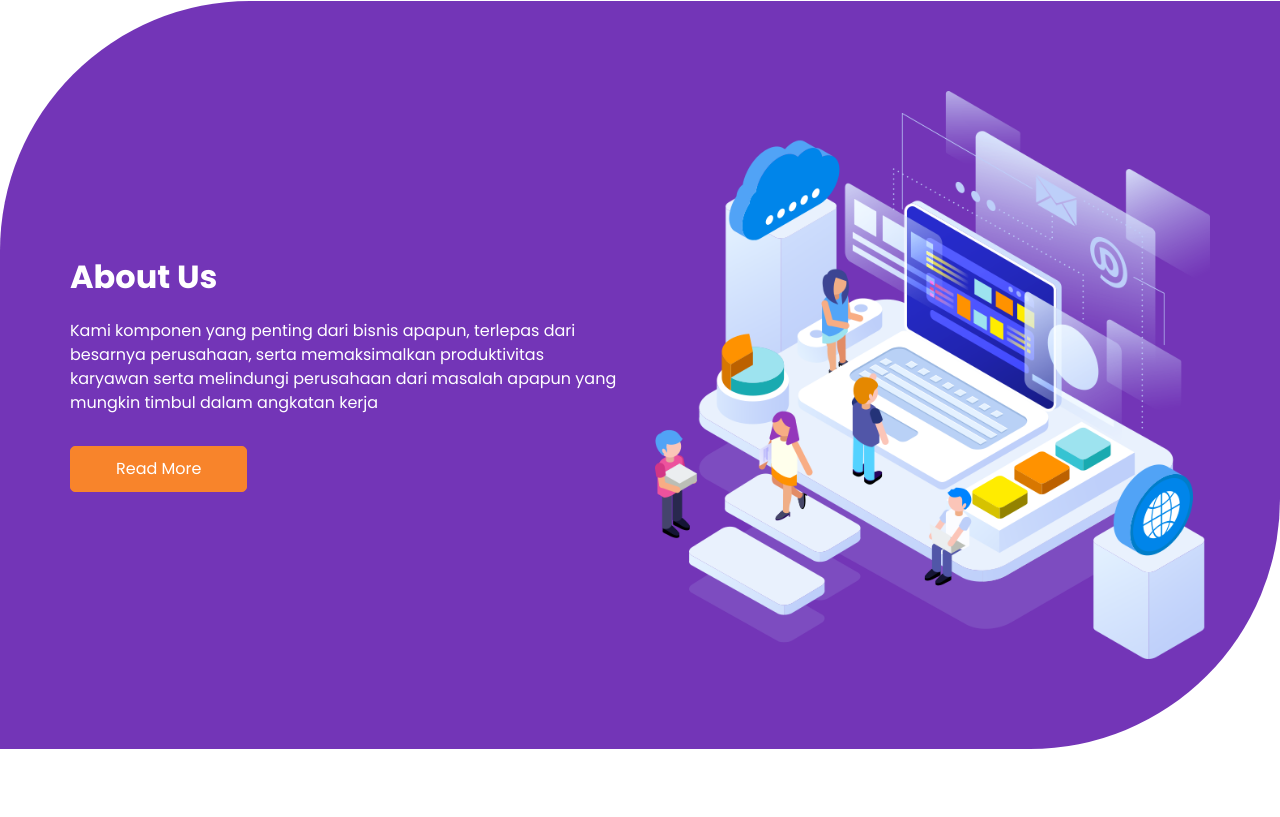
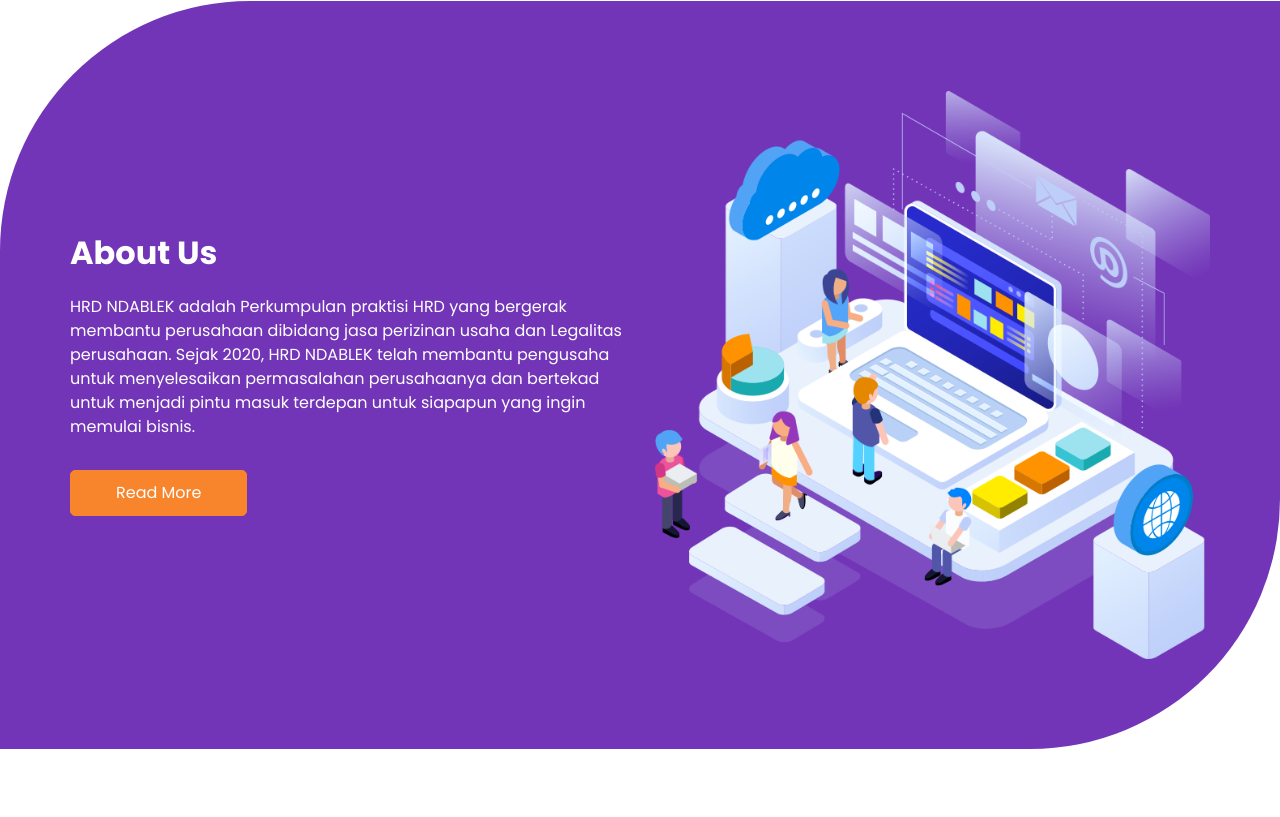
Before and after one commit to hrdndablek/home, a plain HTML site: page index.html in a window 1280 px wide. Shown: the part 1495-2312 px from the top of the page. Drawn offline with nearby package versions, Linux system fonts and the light colour scheme; some packages are replaced by stand-ins of ours; a script that the page names is missing.

Commit message:
seventh commit

```diff
--- a/index.html
+++ b/index.html
@@ -285,7 +285,9 @@
               </h2>
             </div>
             <p>
-              Kami komponen yang penting dari bisnis apapun, terlepas dari besarnya perusahaan, serta memaksimalkan produktivitas karyawan serta melindungi perusahaan dari masalah apapun yang mungkin timbul dalam angkatan kerja
+              HRD NDABLEK adalah Perkumpulan praktisi HRD yang bergerak membantu perusahaan dibidang jasa perizinan usaha dan Legalitas perusahaan.
+              Sejak 2020, HRD NDABLEK telah membantu pengusaha untuk menyelesaikan permasalahan perusahaanya dan bertekad untuk menjadi pintu masuk terdepan
+              untuk siapapun yang ingin memulai bisnis.
             </p>
             <a href="">
               Read More
```
